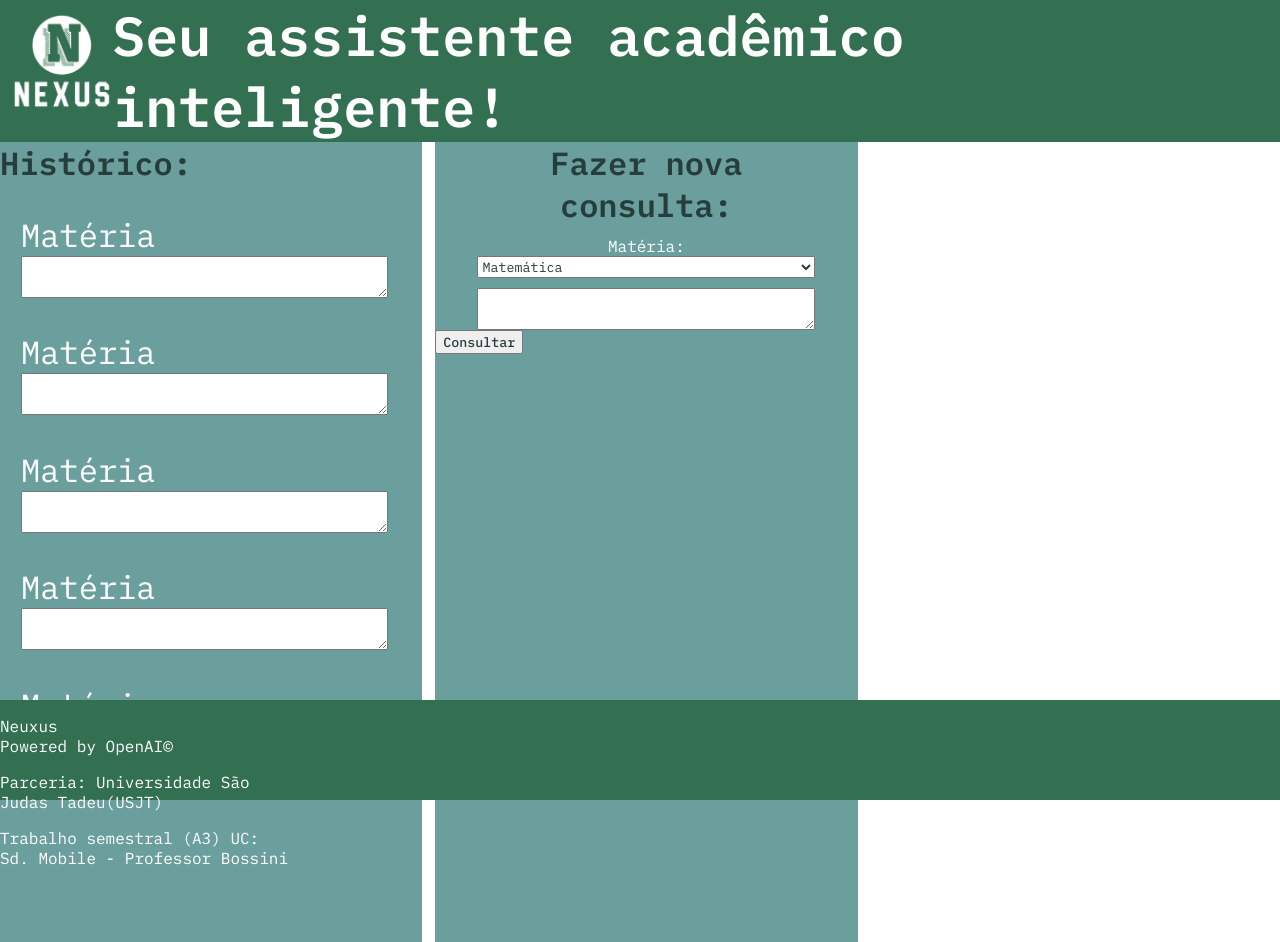
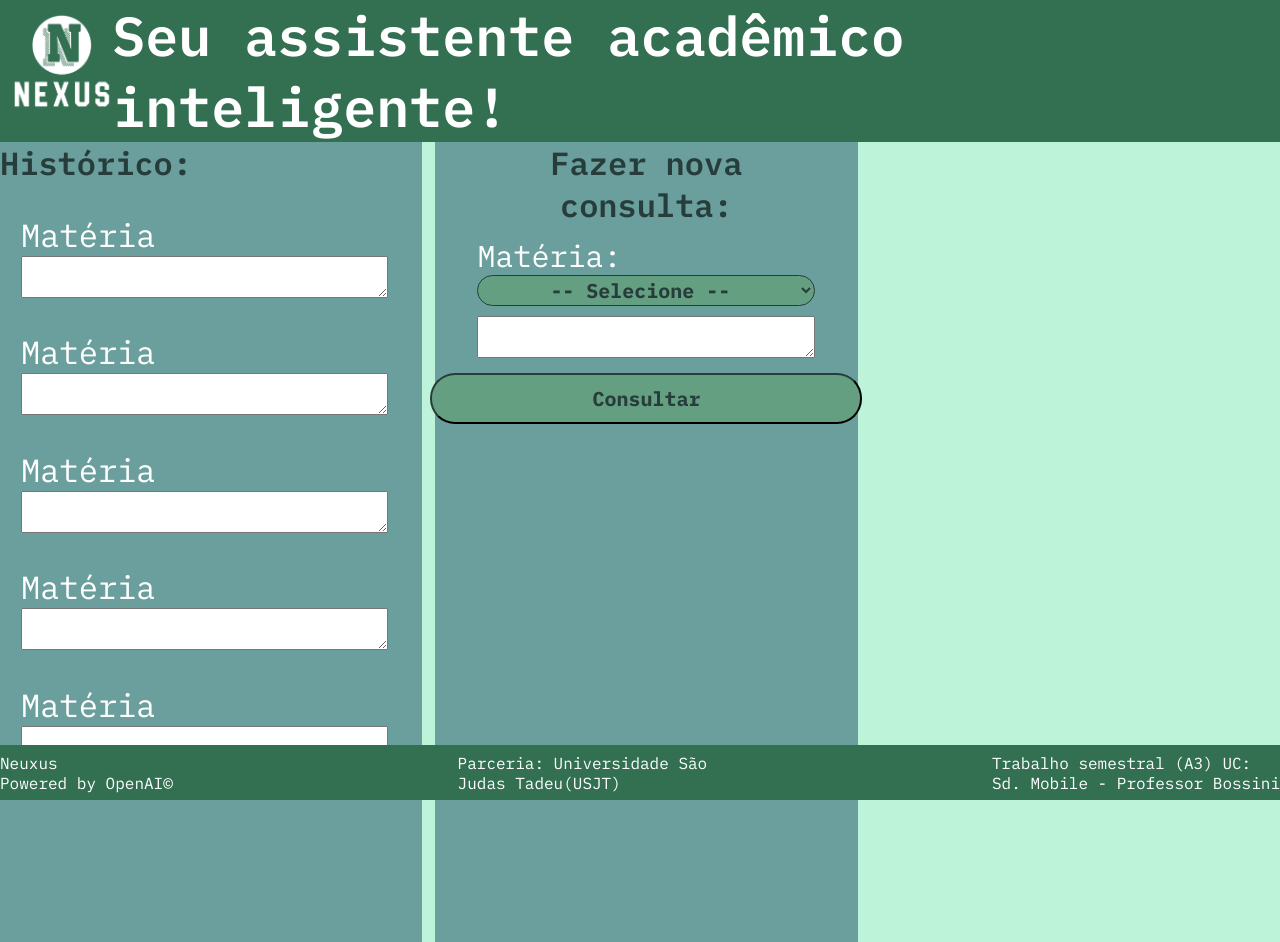
Before and after one commit to LASCLUu/nexus-ai, a React (Create React App) app in the folder nexus.ai/: page / in a window 1280 px wide. Built offline with nearby package versions, Linux system fonts and the light colour scheme.

Commit message:
finaliza interface gráfica

```diff
--- a/nexus.ai/src/components/NovaConsulta.js
+++ b/nexus.ai/src/components/NovaConsulta.js
@@ -5,17 +5,19 @@ const NovaConsulta = () => {
         <div className="novaConsulta">
             <div className="interfaceNovaConsulta">
                 <h1 id="nova-con-h1">Fazer nova consulta:</h1>
-                <label for="materiaNova">Matéria:</label>
+                <label for="materiaNova" id="label-materia-nova">Matéria:</label>
                 <select name="materiaNova" id="inputMateriaNova">
+                    <option value="Selecione">-- Selecione --</option>
                     <option value="Matemática">Matemática</option>
                     <option value="Física">Física</option>
                     <option value="Português">Português</option>
                     <option value="Química">Química</option>
+                    <option value="Outro">Outro</option>
                 </select>
                 <textarea name="novaConsultaText" id="novaConsultaText"></textarea>
             </div>
             <div className="botaoEnviarNovaConsulta" id="btn-div">
-                <button id="botao-pesquisa">
+                <button id="botao-consultar">
                     Consultar
                 </button>
             </div>
--- a/nexus.ai/src/components/Sugestoes.js
+++ b/nexus.ai/src/components/Sugestoes.js
@@ -3,7 +3,8 @@ import React from "react";
 const Sugestoes = () => {
     return(
         <div className="sugestao">
-            <img src="" alt="" />
+            <div id="sugest-1">
+            </div>
         </div>
     )
 }
--- a/nexus.ai/src/index.css
+++ b/nexus.ai/src/index.css
@@ -1,3 +1,5 @@
+/* CORPO DO SITE */
+
 html, body, div#root{
   width: 100%;
   height: 100%;
@@ -13,7 +15,7 @@ body{
   margin: 0;
   padding: 0;
   display: flex;
-  flex-direction: column;
+  flex-direction: column;background-color: #BDF3D8;
 }
 
 div.app{
@@ -35,7 +37,12 @@ footer{
   background-color: #336F51;
   position: fixed;
   bottom: 0;
-  text-align: auto;
+  display: flex;
+  justify-content: space-between;
+  align-items: center;
+  color: white;
+  height: 55px;
+
 }
 
 img#logo{
@@ -49,6 +56,10 @@ img#logo{
   font-weight: 400;
   font-style: normal;
 }
+
+
+/* COMPONENTES */
+
 
 h1#titulo{
   color: white;
@@ -64,6 +75,7 @@ h1#historico-h1{
   font-family: "IBM Plex Mono", monospace;
   font-weight: 600;
   font-style: normal;
+  align-content: center;
 }
 
 h1#nova-con-h1{
@@ -73,18 +85,68 @@ h1#nova-con-h1{
   font-style: normal;
 }
 
-button#botao-pesquisa{
+div#btn-div{
+  display: flex;
+  justify-content: center;
+  align-items: center;
+  height: 10vh;
+}
+
+button#botao-consultar{
+  background-color: #659F82;
   color: #273D3B;
+  border: line;
+  border-radius: 25px;
+  border-color: #273D3B;
+  padding: 10px 160px;
+  text-align: center;
+  text-decoration: none;
+  display: inline-block;
+  cursor: pointer;
+  font-size: 20px;
   font-family: "IBM Plex Mono", monospace;
-  font-weight: 500;
-  font-style: normal;
+  font-weight: 900;
+  -webkit-border-radius: 25px;
+  -moz-border-radius: 25px;
+  -ms-border-radius: 25px;
+  -o-border-radius: 25px;
+  transition: background-color 0.3s, color 0.3s;
+  -webkit-transition: background-color 0.3s, color 0.3s;
+  -moz-transition: background-color 0.3s, color 0.3s;
+  -ms-transition: background-color 0.3s, color 0.3s;
+  -o-transition: background-color 0.3s, color 0.3s;
+}
+
+#botao-consultar:hover{
+  background-color: #336F51;
+  color: white;
 }
 
 select#inputMateriaNova{
-  color: #273D3B;
+  background-color: #659F82;
+  color:#273D3B;
+  border: line;
+  border-radius: 25px;
+  border-color: #273D3B;
+  text-align: center;
+  text-decoration: none;
+  display: inline-block;
+  font-size: 20px;
+  font-weight: 900;
+  -webkit-border-radius: 25px;
+  -moz-border-radius: 25px;
+  -ms-border-radius: 25px;
+  -o-border-radius: 25px;
 }
 
-sugestao{
+label#label-materia-nova{
+  font-family: 'IBM Plex Mono', monospace;
+  font-weight: 400;
+  font-size: 30px;
+  text-align: left;
+}
+
+div#sugestao{
   background-color: #273D3B;
 }
 
```
